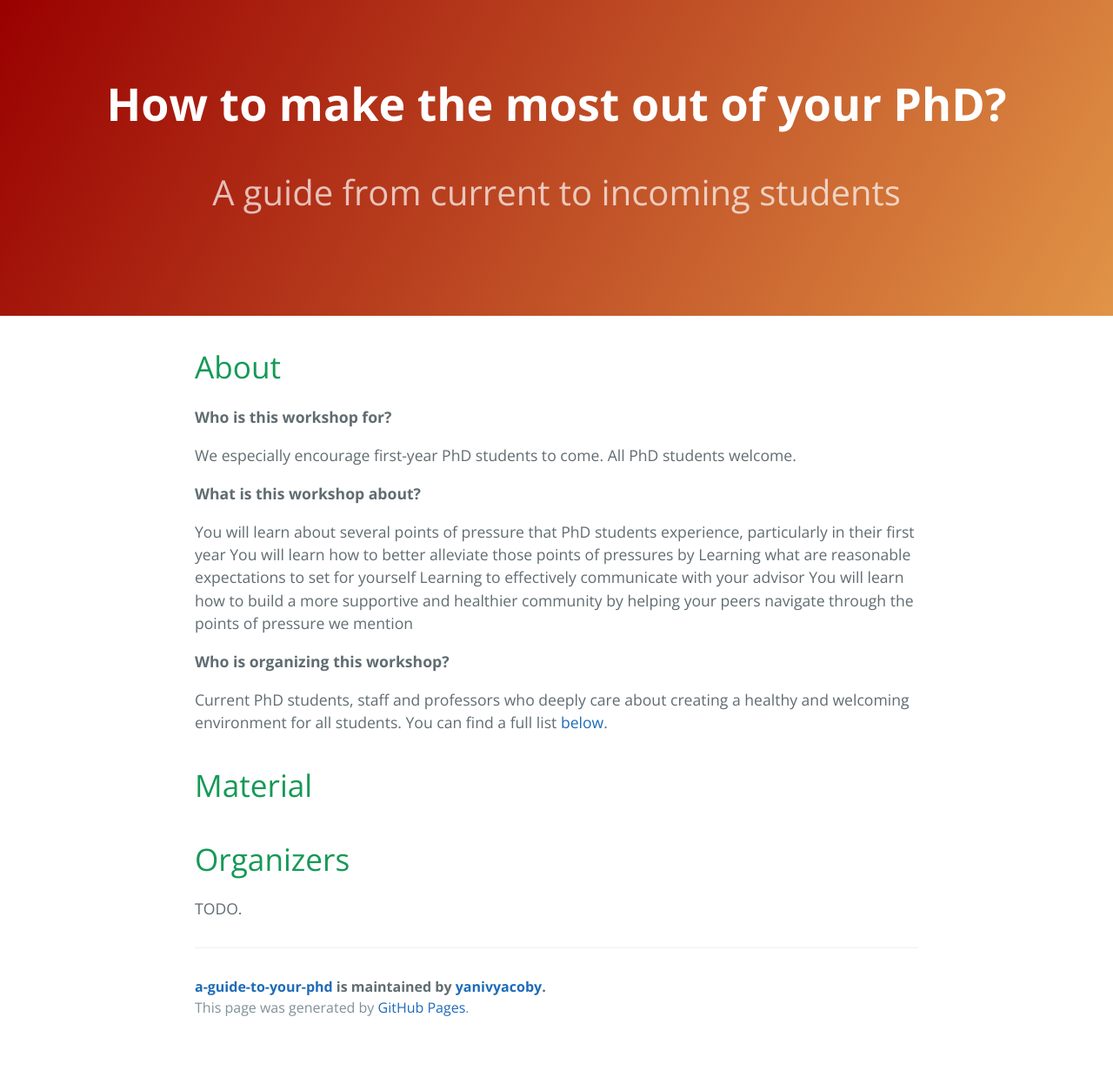
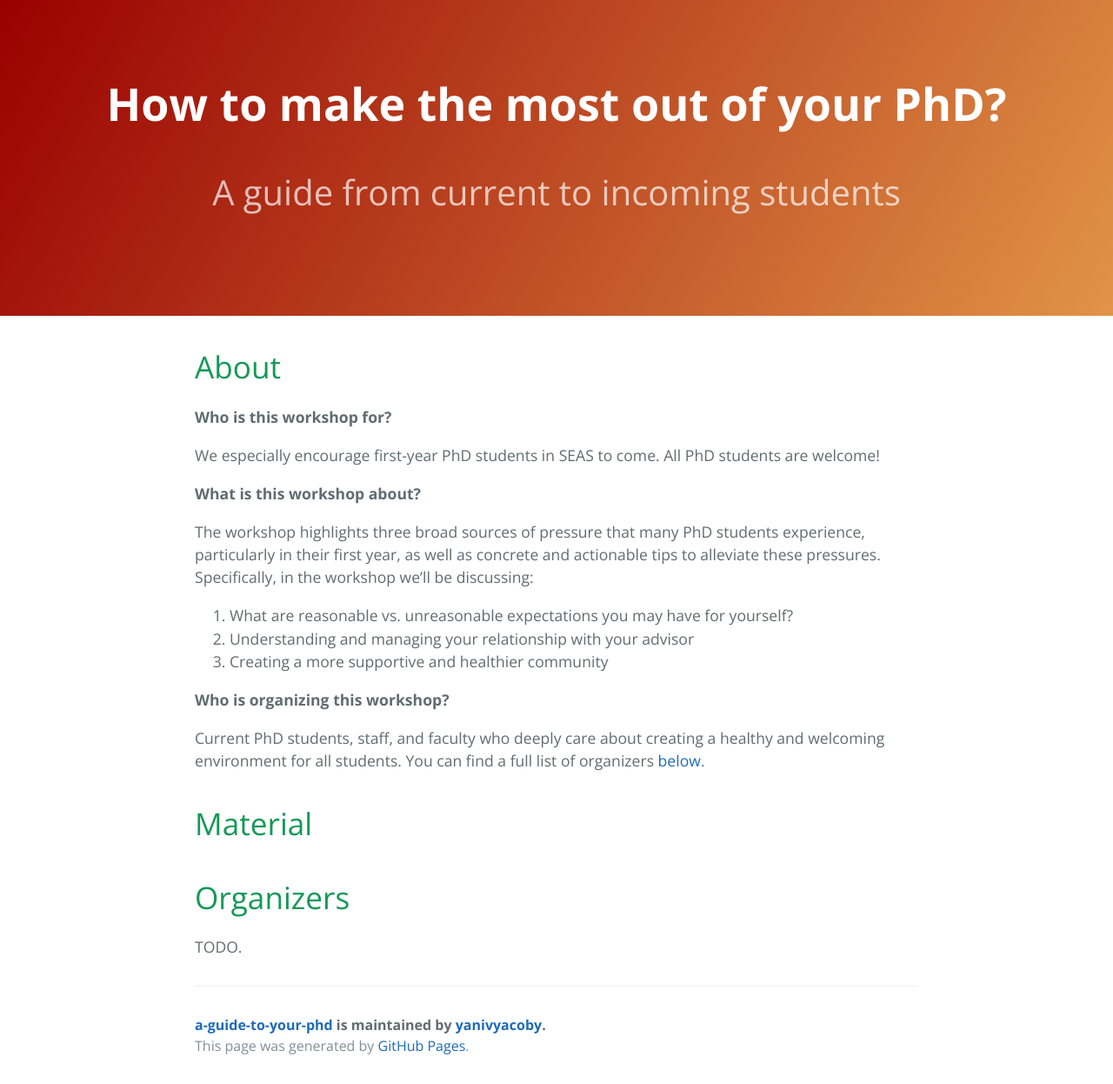
Before and after one commit to yanivyacoby/a-guide-to-your-phd, a Jekyll site: the page built from index.md, in a window 1280 px wide. Shown: the whole page at 87% size. Built offline with Jekyll 4.4.1, drawn with Linux system fonts in a browser that asks for light colours; before the commit the page ends 1202 px from its top, so only the background shows below that.

Commit message:
Update index.md

```diff
--- a/index.md
+++ b/index.md
@@ -9,23 +9,24 @@ description: A guide from current to incoming students
 
 **Who is this workshop for?**
 
-We especially encourage first-year PhD students to come. All PhD students welcome.
-
+We especially encourage first-year PhD students in SEAS to come. All PhD students are welcome!
 
 
 **What is this workshop about?**
 
-You will learn about several points of pressure that PhD students experience, particularly in their first year
-You will learn how to better alleviate those points of pressures by
-Learning what are reasonable expectations to set for yourself
-Learning to effectively communicate with your advisor
-You will learn how to build a more supportive and healthier community by helping your peers navigate through the points of pressure we mention
+The workshop highlights three broad sources of pressure that many PhD students experience,
+particularly in their first year,
+as well as concrete and actionable tips to alleviate these pressures.
+Specifically, in the workshop we'll be discussing:
+1. What are reasonable vs. unreasonable expectations you may have for yourself?
+2. Understanding and managing your relationship with your advisor
+3. Creating a more supportive and healthier community
 
 **Who is organizing this workshop?**
 
-Current PhD students, staff and professors who deeply care about
+Current PhD students, staff, and faculty who deeply care about
 creating a healthy and welcoming environment for all students.
-You can find a full list [below](#organizers).
+You can find a full list of organizers [below](#organizers).
 
 
 # Material
```
